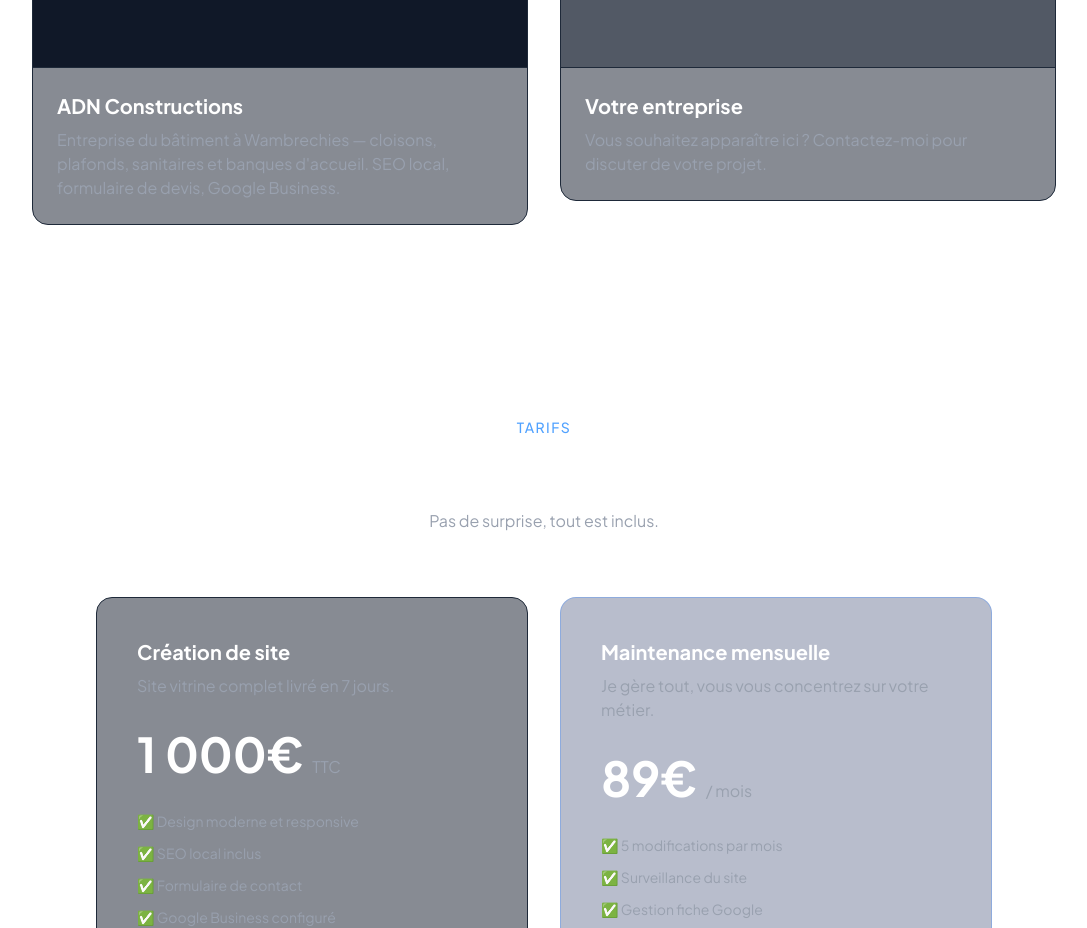
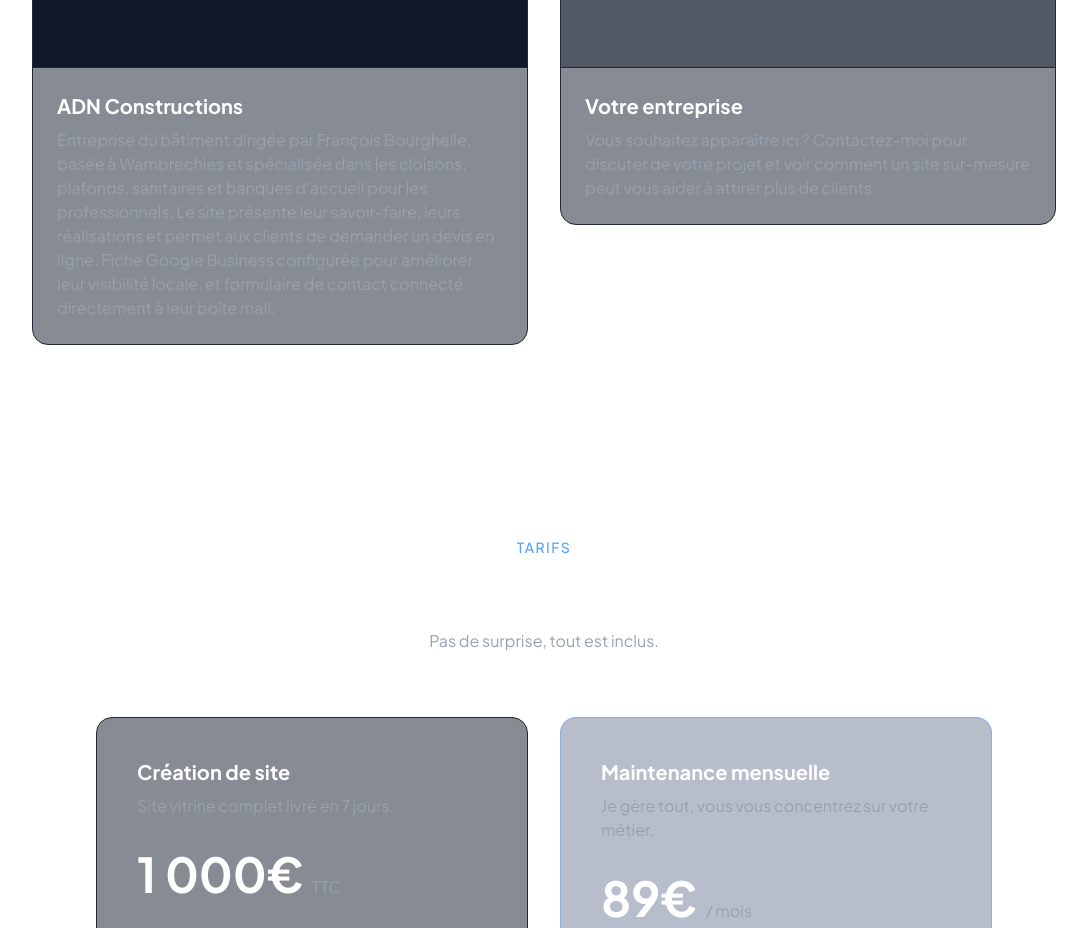
Before and after one commit to enguerrandbourghelle/agence-demo, a Next.js app: page / in a window 1280 px wide. Shown: the part 2760-3688 px from the top of the page, without its empty margins (96-1183 px from the left). Built offline with nearby package versions, Linux system fonts and the light colour scheme.

Commit message:
feat: description detaillee ADN Constructions avec nom du dirigeant

```diff
--- a/components/Portfolio.tsx
+++ b/components/Portfolio.tsx
@@ -16,7 +16,9 @@ export default function Portfolio() {
               </div>
               <div className="p-6">
                 <h3 className="text-xl font-bold mb-2 text-white">ADN Constructions</h3>
-                <p className="text-gray-400">Entreprise du bâtiment à Wambrechies — cloisons, plafonds, sanitaires et banques d&apos;accueil. SEO local, formulaire de devis, Google Business.</p>
+                <p className="text-gray-400">
+                  Entreprise du bâtiment dirigée par François Bourghelle, basée à Wambrechies et spécialisée dans les cloisons, plafonds, sanitaires et banques d&apos;accueil pour les professionnels. Le site présente leur savoir-faire, leurs réalisations et permet aux clients de demander un devis en ligne. Fiche Google Business configurée pour améliorer leur visibilité locale, et formulaire de contact connecté directement à leur boîte mail.
+                </p>
               </div>
             </div>
           </AnimatedSection>
@@ -27,7 +29,7 @@ export default function Portfolio() {
               </div>
               <div className="p-6">
                 <h3 className="text-xl font-bold mb-2 text-white">Votre entreprise</h3>
-                <p className="text-gray-400">Vous souhaitez apparaître ici ? Contactez-moi pour discuter de votre projet.</p>
+                <p className="text-gray-400">Vous souhaitez apparaître ici ? Contactez-moi pour discuter de votre projet et voir comment un site sur-mesure peut vous aider à attirer plus de clients.</p>
               </div>
             </div>
           </AnimatedSection>
```
